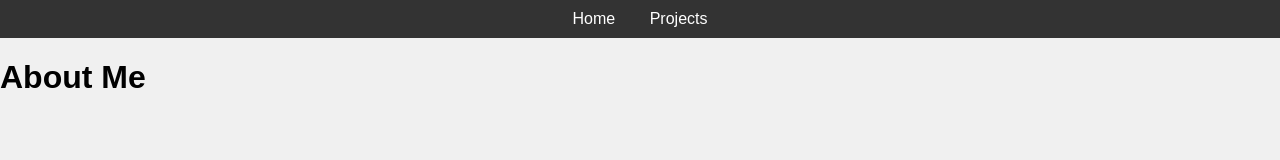
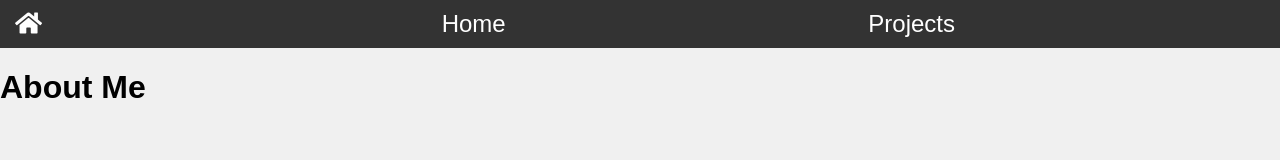
Before and after one commit to KyyleWhite/KyyleWhite.github.io, a plain HTML site: page about.html in a window 1280 px wide. Drawn offline with Linux system fonts and the light colour scheme.

Commit message:
adjusted styling and added home icon

```diff
--- a/about.html
+++ b/about.html
@@ -3,9 +3,11 @@
 <head>
     <title>About - Kyle White's Personal Website</title>
     <link rel="stylesheet" type="text/css" href="styles.css">
+    <link rel="stylesheet" href="https://cdnjs.cloudflare.com/ajax/libs/font-awesome/5.15.3/css/all.min.css">
 </head>
 <body>
     <nav>
+        <a href="index.html"><i class="fas fa-home"></i></a>
         <a href="index.html">Home</a>
         <a href="projects.html">Projects</a>
     </nav>
--- a/styles.css
+++ b/styles.css
@@ -8,10 +8,11 @@ body {
 
 /* This will style the navigation bar */
 nav {
+    display: flex;
+    justify-content: space-around;
     background-color: #333;
     color: #fff;
     padding: 10px 0;
-    text-align: center;
 }
 
 /* This will style the links in the navigation bar */
@@ -19,6 +20,8 @@ nav a {
     color: #fff;
     margin: 0 15px;
     text-decoration: none;
+    flex: 1;
+    font-size: 1.5em;
 }
 
 /* This will style the header */
```
Also changed, not shown: index.html (+3 -1 lines), projects.html (+2 -0 lines).
